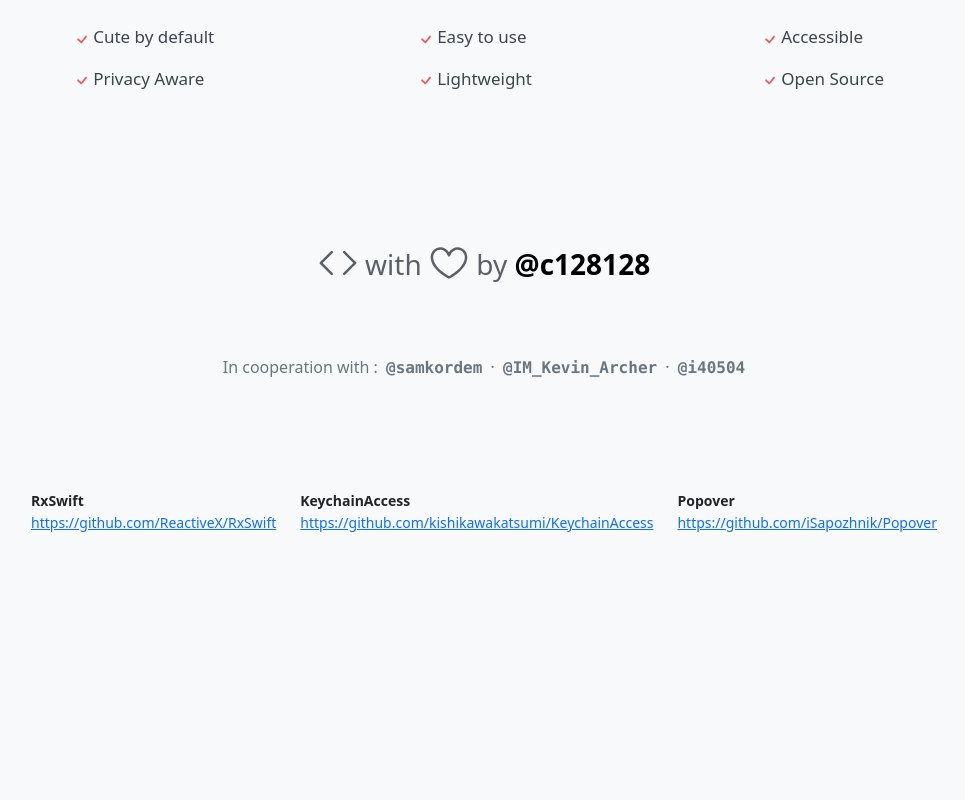
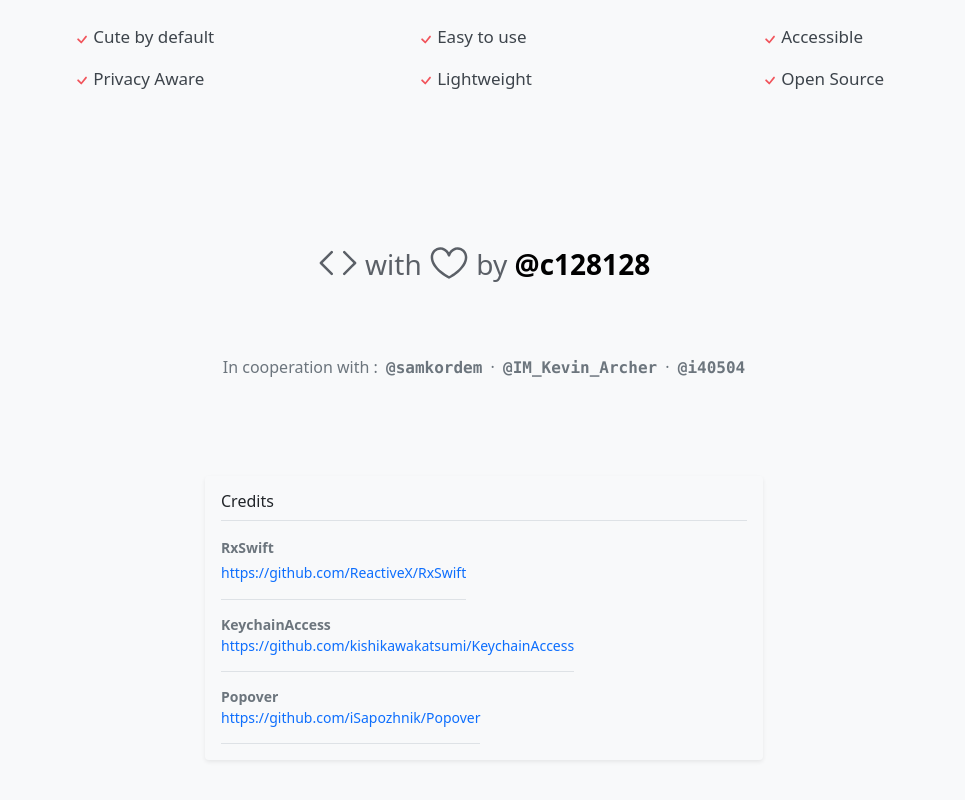
Before and after one commit to Submodul/meow, a plain HTML site: page index.html in a window 1280 px wide. Shown: the part 626-1426 px from the top of the page, without its empty margins (156-1121 px from the left). Before the commit the page ends 1269 px from the top, so only its background shows below. Drawn offline with nearby package versions, Linux system fonts and the light colour scheme.

Commit message:
Update index.html

```diff
--- a/index.html
+++ b/index.html
@@ -113,7 +113,7 @@
           </div>
         </div>
         </div>
-        <div class="container py-5 text-center mt-md-5">
+        <div class="container py-md-5 text-center mt-md-5">
           <h3 class="f3-mktg color-fg-muted mb-3">
             <svg height="40" aria-hidden="true" viewBox="0 0 24 24" version="1.1" width="40" data-view-component="true" class="octicon octicon-code mr-1 mb-2 v-align-middle">
               <path fill-rule="evenodd" d="M8.78 4.97a.75.75 0 010 1.06L2.81 12l5.97 5.97a.75.75 0 11-1.06 1.06l-6.5-6.5a.75.75 0 010-1.06l6.5-6.5a.75.75 0 011.06 0zm6.44 0a.75.75 0 000 1.06L21.19 12l-5.97 5.97a.75.75 0 101.06 1.06l6.5-6.5a.75.75 0 000-1.06l-6.5-6.5a.75.75 0 00-1.06 0z"></path>
@@ -123,7 +123,7 @@
             </svg> by <a href="https://twitter.com/c128128" target="_blank"><span class="fw-bold">@c128128</span></a>
           </h3>
         </div>
-        <p class="text-muted text-center">
+        <p class="text-muted text-center pb-md-5">
           In cooperation with
           <span class="pe-1">:</span>
           <a href="https://twitter.com/samkordem" target="_blank" class="link-secondary"><strong class="font-monospace">@samkordem</strong></a>
@@ -133,26 +133,25 @@
           <a href="https://twitter.com/i40504" target="_blank" class="link-secondary"><strong class="font-monospace">@i40504</strong></a>
         </p>
         <!-- credits -->
-        <div class="container p-5 me-5 justify-content-center">
-          <div class="p-md-5 row justify-content-md-center">
-            <div class="col col-auto">
-              <p class="pb-3 mb-0 small lh-sm">
+        <div class="my-5 p-3 rounded shadow-sm col-md-9 col-lg-6 mx-auto">
+          <h6 class="border-bottom pb-2 mb-0">Credits</h6>
+          <div class="d-flex text-muted pt-3">
+            <p class="pb-3 mb-0 small border-bottom">
               <strong class="d-block pb-1">RxSwift</strong>
               <a href="https://github.com/ReactiveX/RxSwift" target="_blank">https://github.com/ReactiveX/RxSwift</a>
             </p>
           </div>
-            <div class="col col-auto">
-              <p class="pb-3 mb-0 small lh-sm">
+          <div class="d-flex text-muted pt-3">
+            <p class="pb-3 mb-0 small lh-sm border-bottom">
               <strong class="d-block pb-1">KeychainAccess</strong>
               <a href="https://github.com/kishikawakatsumi/KeychainAccess" target="_blank">https://github.com/kishikawakatsumi/KeychainAccess</a>
             </p>
           </div>
-            <div class="col col-auto">
-              <p class="pb-3 mb-0 small lh-sm">
+          <div class="d-flex text-muted pt-3">
+            <p class="pb-3 mb-0 small lh-sm border-bottom">
               <strong class="d-block pb-1">Popover</strong>
               <a href="https://github.com/iSapozhnik/Popover" target="_blank">https://github.com/iSapozhnik/Popover</a>
             </p>
-            </div>
           </div>
         </div>
       </div>
```
Lines whose indentation alone changed are shown as unchanged.
